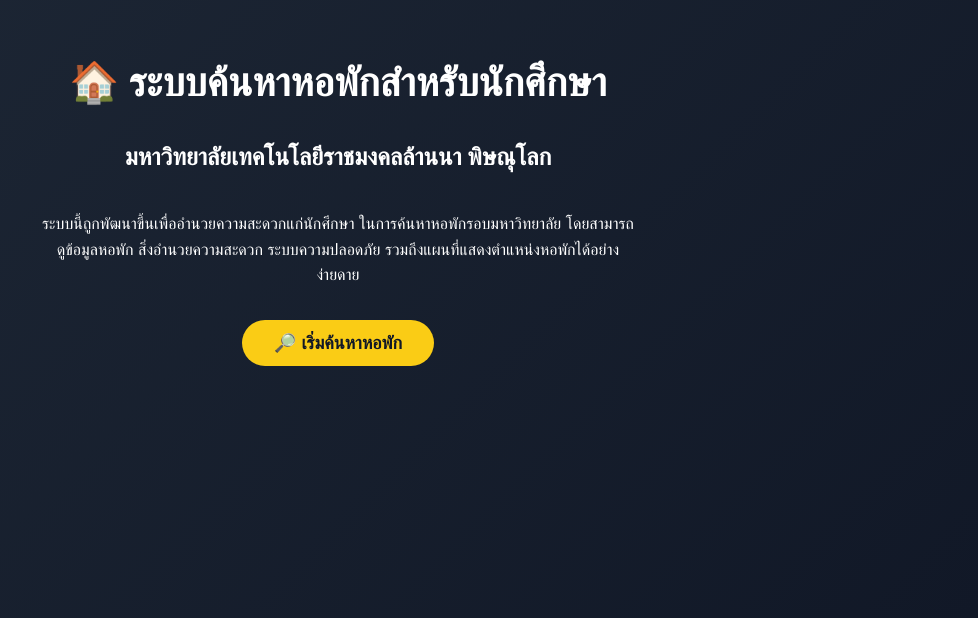
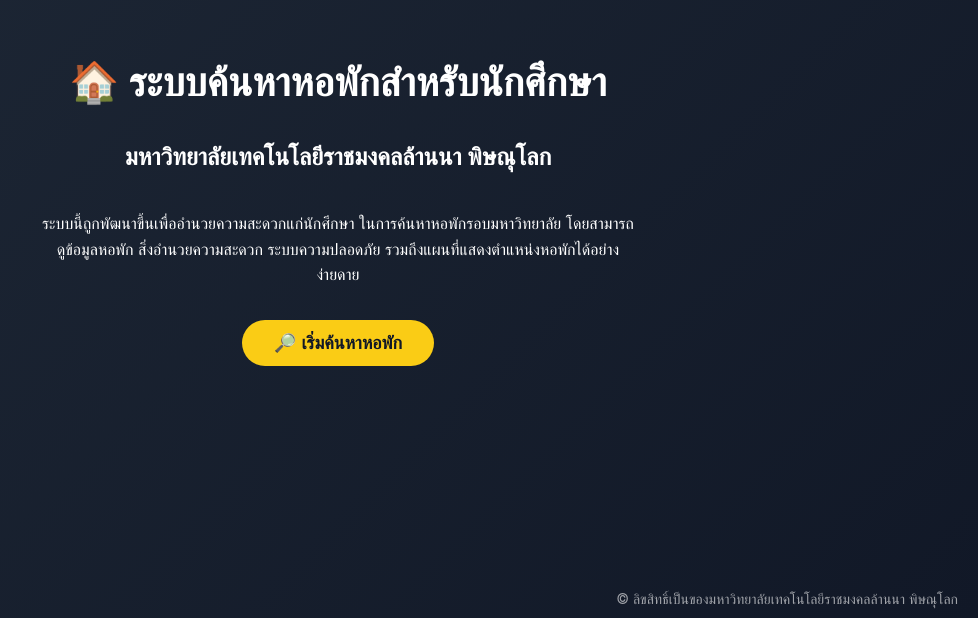
Before and after one commit to Mikazuki001/project-END, a React (Create React App) app in the folder frontend/: page / in a window 1280 px wide. Shown: the part 222-840 px from the top of the page, without its empty margins (302-1280 px from the left). Built offline with nearby package versions, Linux system fonts and the light colour scheme.

Commit message:
เพิ่มข้อความลิขสิทธิ์ที่มุมขวาล่างของ HomePage.js

```diff
--- a/frontend/src/pages/AdminDashboard.js
+++ b/frontend/src/pages/AdminDashboard.js
@@ -37,7 +37,7 @@
           {/* 🔙 ปุ่มกลับไปหน้าแผนที่ */}
           <button
             style={{ ...styles.button, backgroundColor: '#3b82f6' }}
-            onClick={() => navigate('/')}
+            onClick={() => navigate('/map')}
           >
             กลับไปหน้าแผนที่
           </button>
--- a/frontend/src/pages/HomePage.js
+++ b/frontend/src/pages/HomePage.js
@@ -17,6 +17,7 @@
         color: "white",
         textAlign: "center",
         padding: "20px",
+        position: "relative", // ✅ เพื่อให้วาง footer แบบ absolute ได้
       }}
     >
       {/* ชื่อระบบ */}
@@ -53,6 +54,19 @@
       >
         🔎 เริ่มค้นหาหอพัก
       </button>
+
+      {/* ✅ ลิขสิทธิ์ */}
+      <div
+        style={{
+          position: "absolute",
+          bottom: "10px",
+          right: "20px",
+          fontSize: "14px",
+          color: "rgba(255,255,255,0.6)", // ตัวจาง
+        }}
+      >
+        © ลิขสิทธิ์เป็นของมหาวิทยาลัยเทคโนโลยีราชมงคลล้านนา พิษณุโลก
+      </div>
     </div>
   );
 };
--- a/frontend/src/pages/OwnerDashboard.js
+++ b/frontend/src/pages/OwnerDashboard.js
@@ -411,7 +411,7 @@
   {/* ✅ ปุ่มกลับไปหน้าแผนที่ */}
   <button
     style={{ ...styles.button, backgroundColor: '#3b82f6' }}
-    onClick={() => navigate('/')}
+    onClick={() => navigate('/map')}
   >
     กลับไปหน้าแผนที่
   </button>
```
